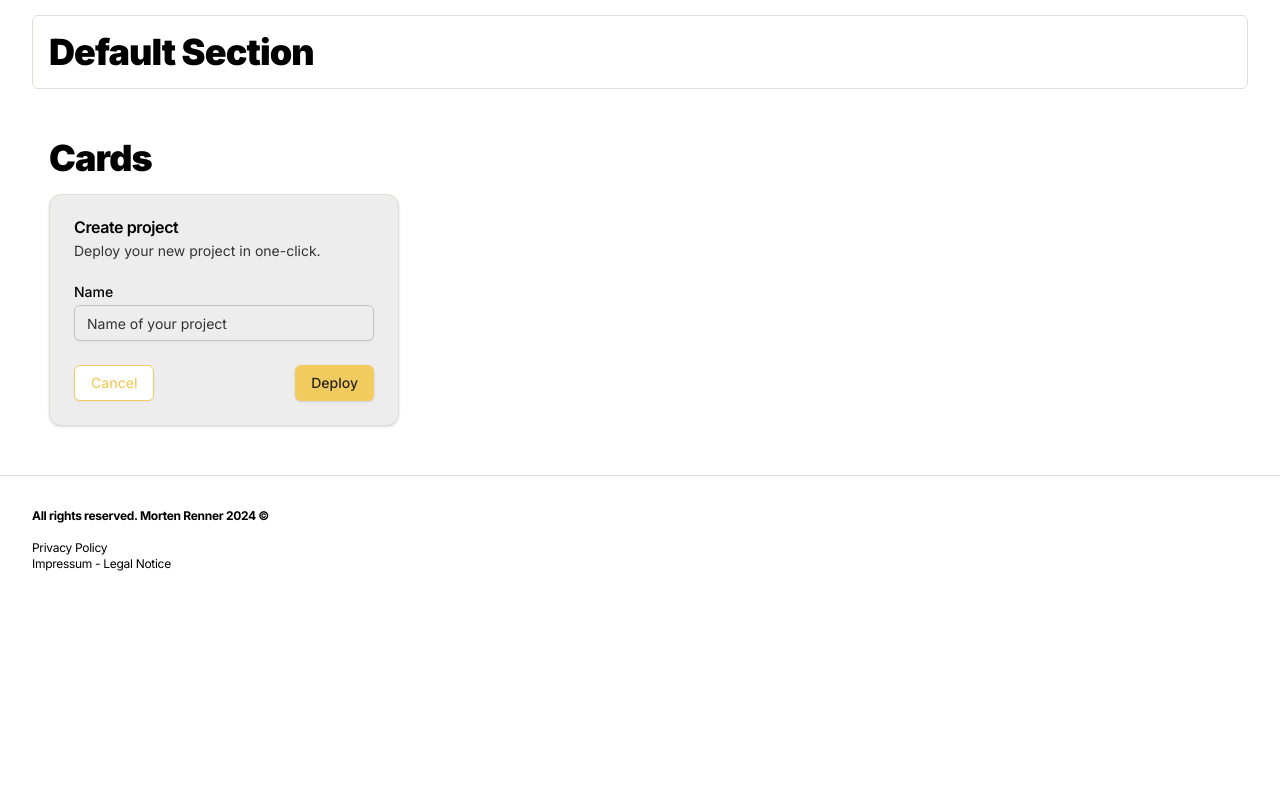
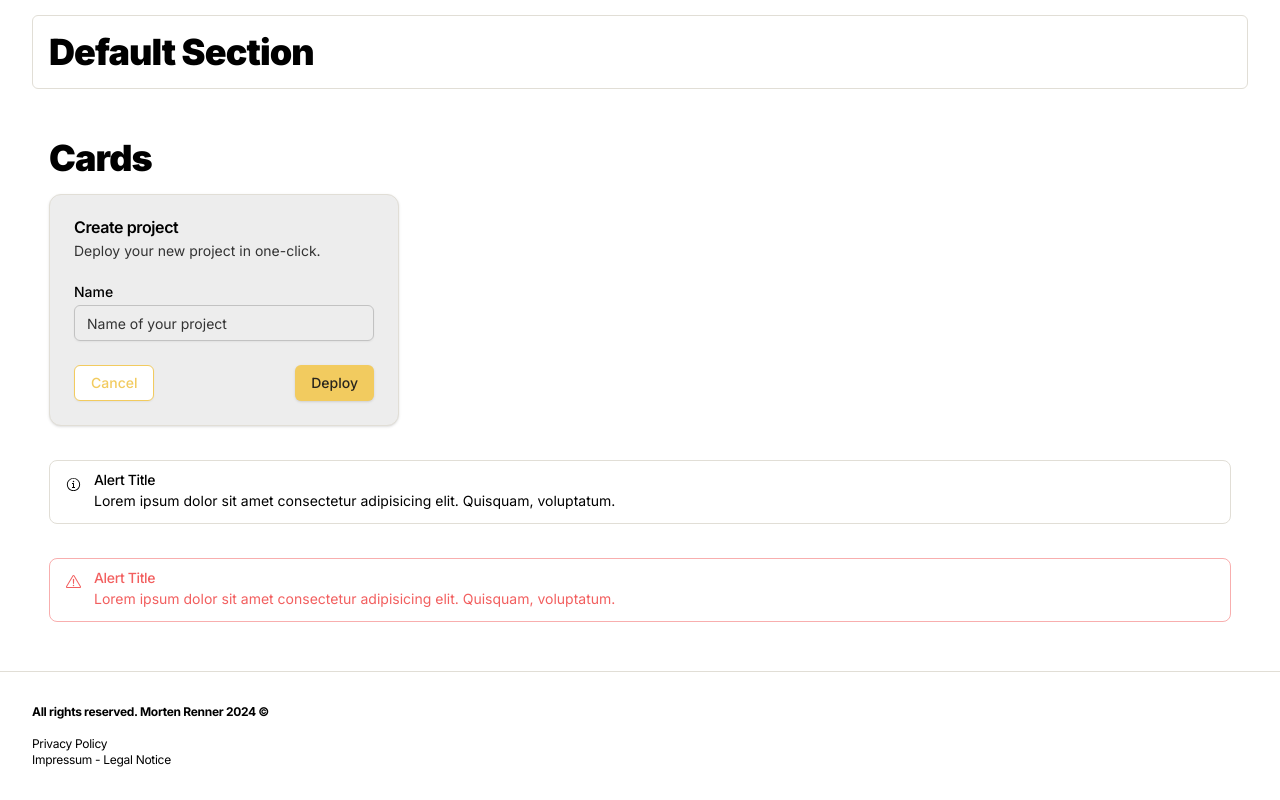
Before and after one commit to kashka-toolbox/open-toolbox, a Next.js app: page /en in a window 1280 px wide. Shown: the part 1821-2621 px from the top of the page. Before the commit the page ends 2425 px from the top, so only its background shows below. Built offline with nearby package versions, Linux system fonts and the light colour scheme; sample sign-in values are in the browser's storage.

Commit message:
fix: alert contrast

```diff
--- a/src/app/[locale]/page.tsx
+++ b/src/app/[locale]/page.tsx
@@ -1,9 +1,11 @@
+import { Alert, AlertDescription, AlertTitle } from "@/components/ui/alert";
 import { Button } from "@/components/ui/button";
 import { Card, CardContent, CardDescription, CardFooter, CardHeader, CardTitle } from "@/components/ui/card";
 import { CommandAndNavigationCommand } from "@/components/ui/CommandAndNavigationCommand";
 import { Input } from "@/components/ui/input";
 import { Label } from "@/components/ui/label";
 import { Section } from "@/components/ui/Section";
+import { ExclamationTriangleIcon, InfoCircledIcon } from "@radix-ui/react-icons";
 import { useTranslations } from 'next-intl';
 
 export default function Home() {
@@ -82,6 +84,24 @@ export default function Home() {
           </CardFooter>
         </Card>
       </Section>
+      <Section variant={"ghost"}>
+        <Alert variant={"default"}>
+          <InfoCircledIcon />
+          <AlertTitle>Alert Title</AlertTitle>
+          <AlertDescription>
+            Lorem ipsum dolor sit amet consectetur adipisicing elit. Quisquam, voluptatum.
+          </AlertDescription>
+        </Alert>
+      </Section>
+      <Section variant={"ghost"}>
+        <Alert variant={"destructive"}>
+          <ExclamationTriangleIcon />
+          <AlertTitle>Alert Title</AlertTitle>
+          <AlertDescription>
+            Lorem ipsum dolor sit amet consectetur adipisicing elit. Quisquam, voluptatum.
+          </AlertDescription>
+        </Alert>
+      </Section>
     </>
   );
 }
--- a/src/components/ui/alert.tsx
+++ b/src/components/ui/alert.tsx
@@ -10,7 +10,7 @@ const alertVariants = cva(
       variant: {
         default: "bg-background text-foreground",
         destructive:
-          "border-destructive/50 text-destructive dark:border-destructive [&>svg]:text-destructive",
+          "border-destructive/50 dark:border-destructive-foreground text-destructive dark:text-destructive-foreground [&>svg]:text-destructive dark:[&>svg]:text-destructive-foreground",
       },
     },
     defaultVariants: {
```
